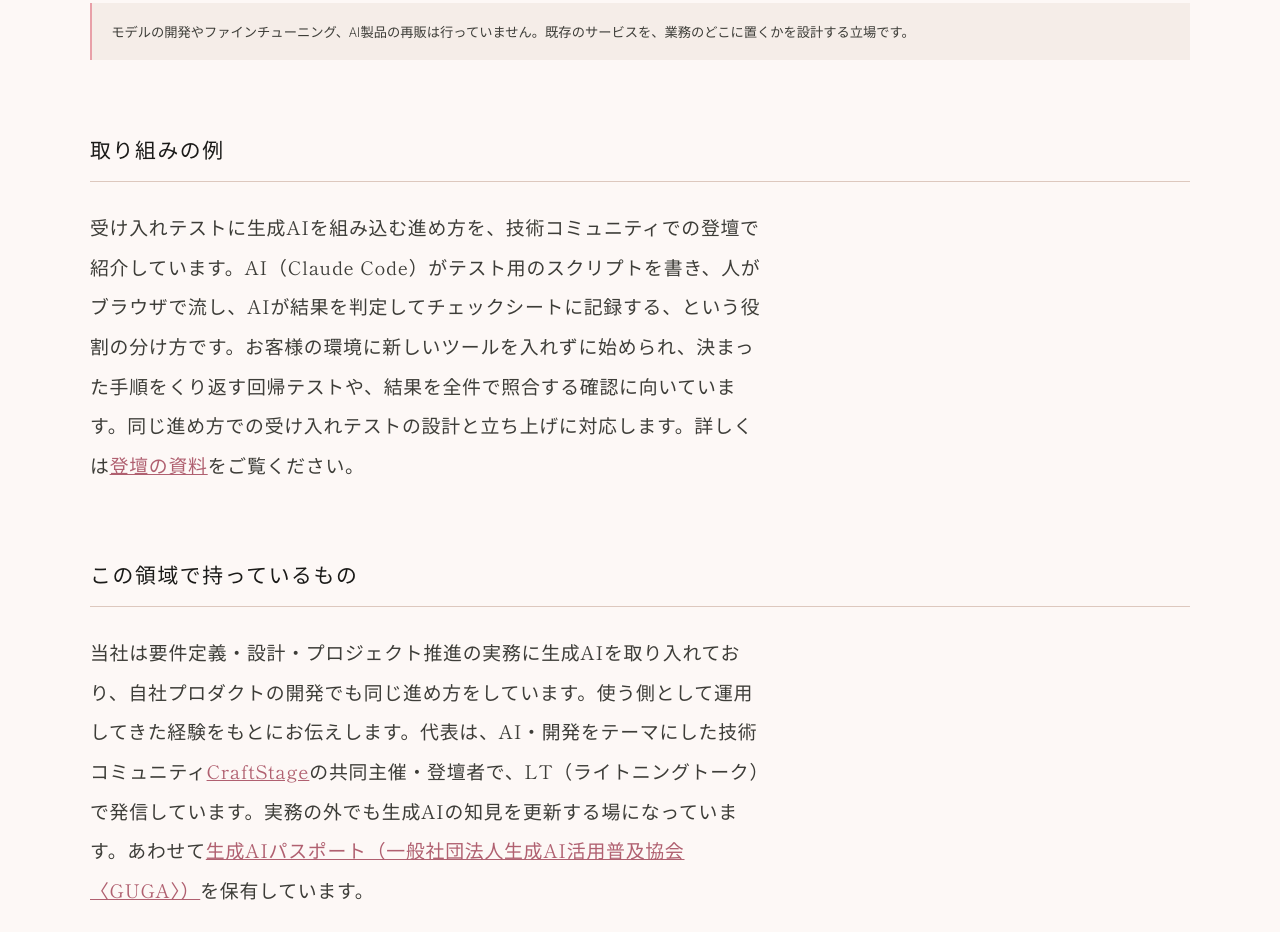
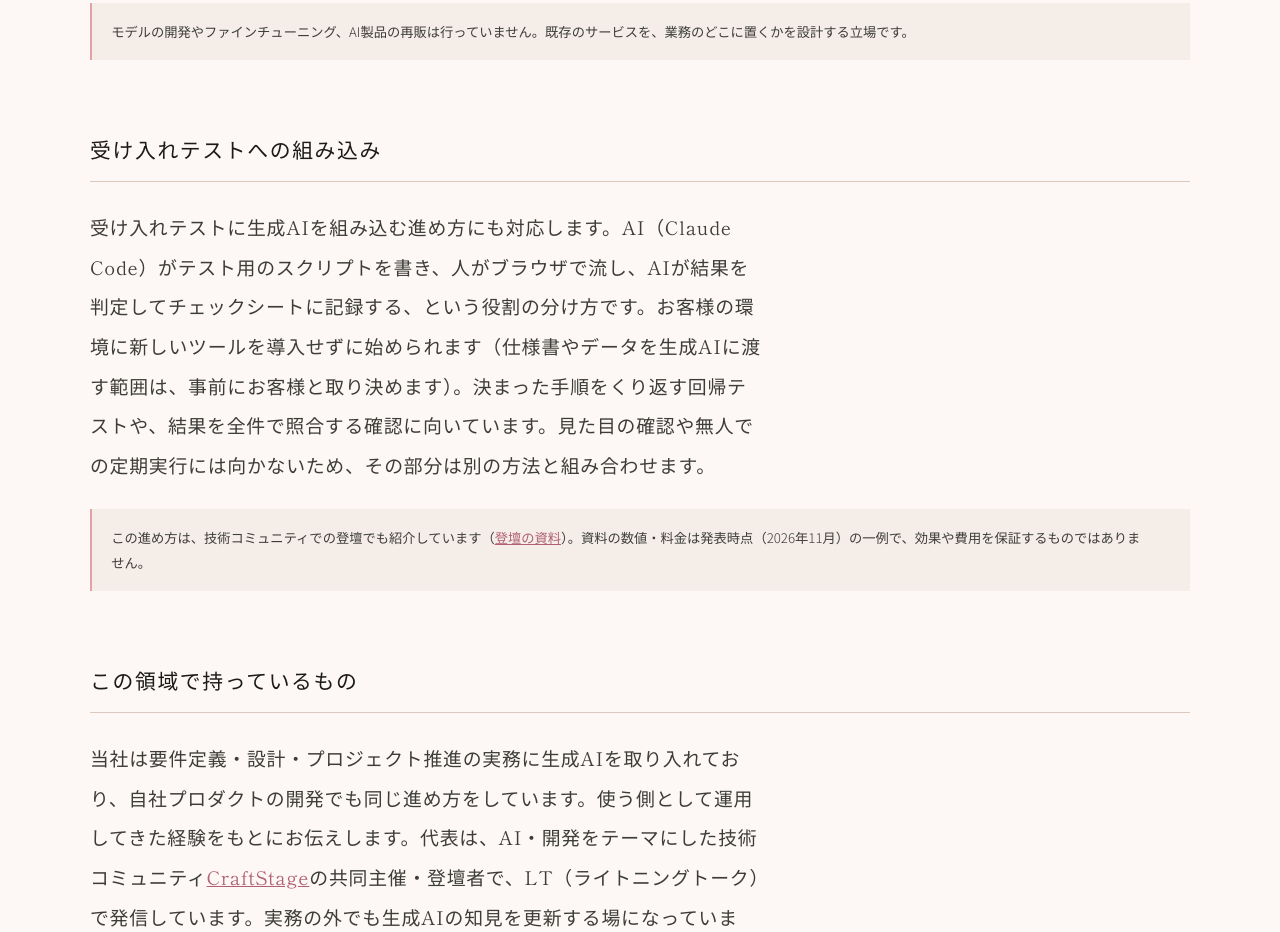
Before and after one commit to yaenowa-yoshida/homepage, a plain HTML site: page business/ai.html in a window 1280 px wide. Shown: the part 1653-2585 px from the top of the page. Drawn offline with Linux system fonts and the light colour scheme; a web font is replaced by a local one.

Commit message:
AIコンサルティング：能力の表示と登壇の紹介を分け、条件と注記を添える
Co-Authored-By: Claude Opus 5.5 <noreply@anthropic.com>
Claude-Session: https://claude.ai/code/session_0128NTTwLvjhnmJsh6FW345a

```diff
--- a/business/ai.html
+++ b/business/ai.html
@@ -230,8 +230,9 @@
   </div>
 
   <div class="biz-section reveal">
-    <h2>取り組みの例</h2>
-    <p class="biz-lead">受け入れテストに生成AIを組み込む進め方を、技術コミュニティでの登壇で紹介しています。AI（Claude Code）がテスト用のスクリプトを書き、人がブラウザで流し、AIが結果を判定してチェックシートに記録する、という役割の分け方です。お客様の環境に新しいツールを入れずに始められ、決まった手順をくり返す回帰テストや、結果を全件で照合する確認に向いています。同じ進め方での受け入れテストの設計と立ち上げに対応します。詳しくは<a href="https://yaenowa-yoshida.github.io/ailt-presentations/2026-11/" target="_blank" rel="noopener" class="text-link">登壇の資料</a>をご覧ください。</p>
+    <h2>受け入れテストへの組み込み</h2>
+    <p class="biz-lead">受け入れテストに生成AIを組み込む進め方にも対応します。AI（Claude Code）がテスト用のスクリプトを書き、人がブラウザで流し、AIが結果を判定してチェックシートに記録する、という役割の分け方です。お客様の環境に新しいツールを導入せずに始められます（仕様書やデータを生成AIに渡す範囲は、事前にお客様と取り決めます）。決まった手順をくり返す回帰テストや、結果を全件で照合する確認に向いています。見た目の確認や無人での定期実行には向かないため、その部分は別の方法と組み合わせます。</p>
+    <p class="biz-note">この進め方は、技術コミュニティでの登壇でも紹介しています（<a href="https://yaenowa-yoshida.github.io/ailt-presentations/2026-11/" target="_blank" rel="noopener" class="text-link">登壇の資料</a>）。資料の数値・料金は発表時点（2026年11月）の一例で、効果や費用を保証するものではありません。</p>
   </div>
 
   <div class="biz-section reveal">
```
Also changed, not shown: llms.txt, 1 other file.
